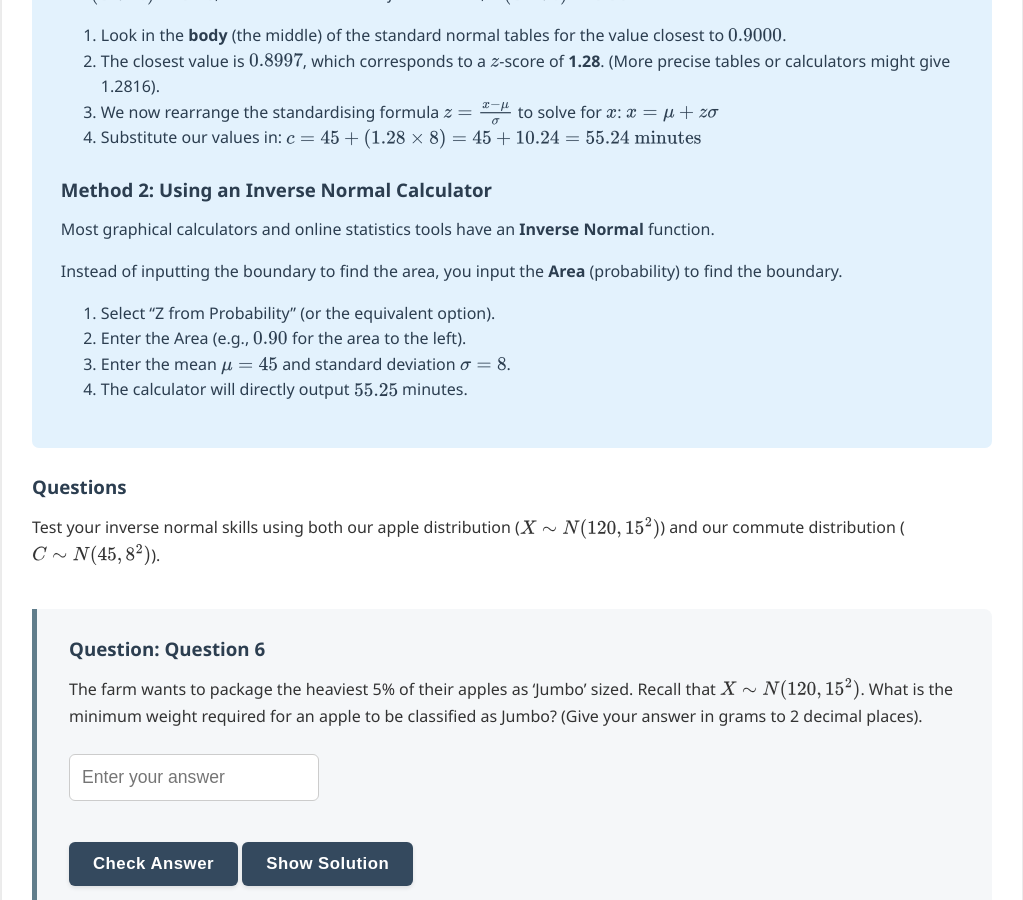
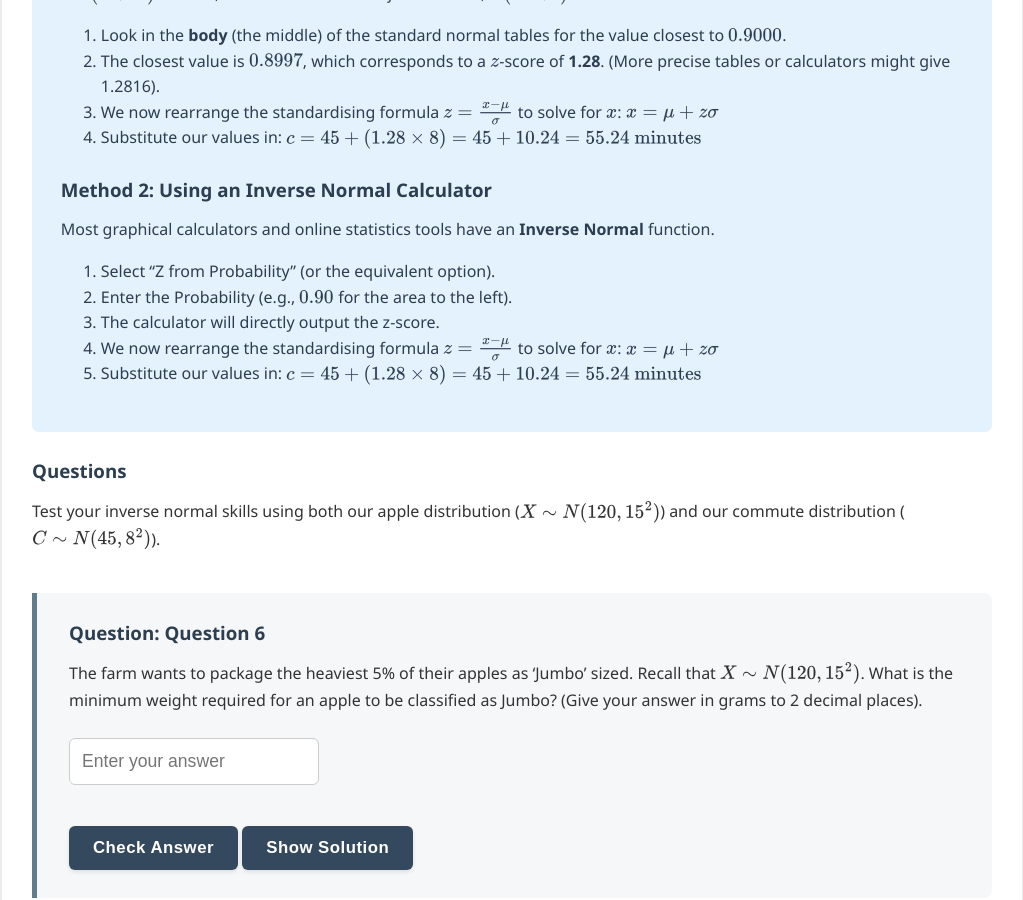
Before and after one commit to probe973/eco-4001b, a Jekyll site: the page built from normal/03_normal_distribution.md, in a window 1280 px wide and 900 px high, scrolled down 5010 px. Shown: the whole window, without its empty margins (128-1151 px from the left). Built offline with Jekyll 4.4.1, drawn with Linux system fonts in a browser that asks for light colours; a script that is not in the unit is left out; some of the changed text lies outside the part shown.

Commit message:
Update 03_normal_distribution.md

```diff
--- a/normal/03_normal_distribution.md
+++ b/normal/03_normal_distribution.md
@@ -52,7 +52,7 @@
 Instead of calculating the $z$-score by hand, we can use a calculator.
 1. Enter the mean $\mu = 175$.
 2. Enter the standard deviation $\sigma = 10$.
-3. Select the probability boundary (Greater than, $X > x$) and enter $165$.
+3. Enter $165$ as the raw score
 
 <div class="gigacalculator" data-tool="/calculators/normal-distribution-calculator.php" data-width="450">
   <div class="gigacalctitle">Normal Distribution Calculator</div>
@@ -86,8 +86,8 @@
 
 **Using the Calculator:**
 Because the embedded calculator above provides basic "Less than" or "Greater than" options, you perform the exact same subtraction:
-1. Select "Less than", enter 190, and hit Calculate to get **0.93319**.
-2. Keep it on "Less than", enter 165, and hit Calculate to get **0.15865**.
+1. Enter 190 as the raw score, and hit Calculate to get **0.93319** for less than.
+2. Enter 165, and hit Calculate to get **0.15865** for less than.
 3. Subtract the two values yourself: $0.93319 - 0.15865 = 0.77454$.
 
 So, $P(165 < X < 190) = 0.7745$.
@@ -175,11 +175,13 @@
 
 Most graphical calculators and online statistics tools have an **Inverse Normal** function.
 
-Instead of inputting the boundary to find the area, you input the **Area** (probability) to find the boundary.
 1. Select "Z from Probability" (or the equivalent option).
-2. Enter the Area (e.g., $0.90$ for the area to the left).
-3. Enter the mean $\mu = 45$ and standard deviation $\sigma = 8$.
-4. The calculator will directly output $55.25$ minutes.
+2. Enter the Probability (e.g., $0.90$ for the area to the left).
+3. The calculator will directly output the z-score.
+4. We now rearrange the standardising formula $z = \frac{x - \mu}{\sigma}$ to solve for $x$:
+   $$x = \mu + z\sigma$$
+5. Substitute our values in:
+   $$c = 45 + (1.28 \times 8) = 45 + 10.24 = 55.24 \text{ minutes}$$
 
 </div>
 
```
